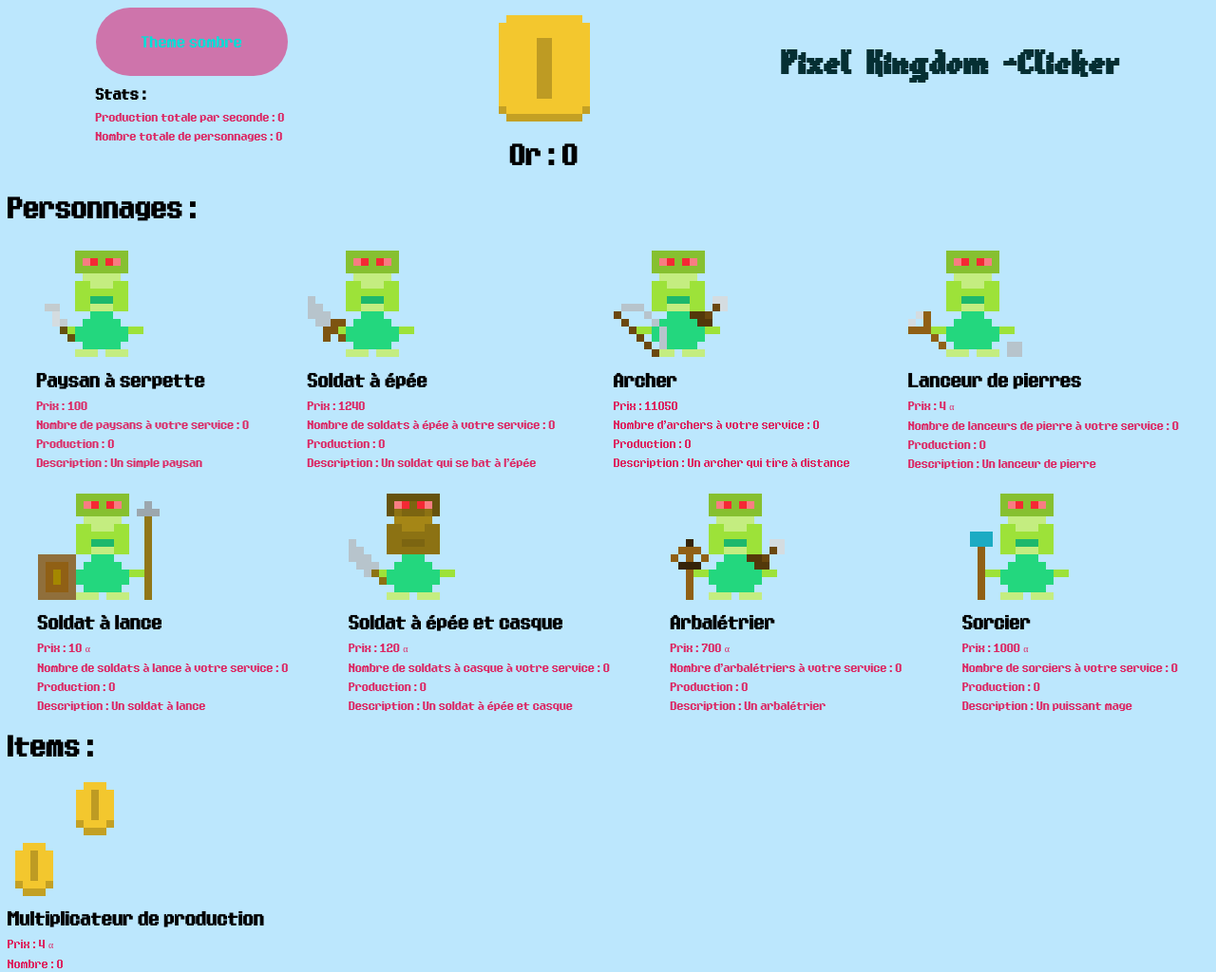
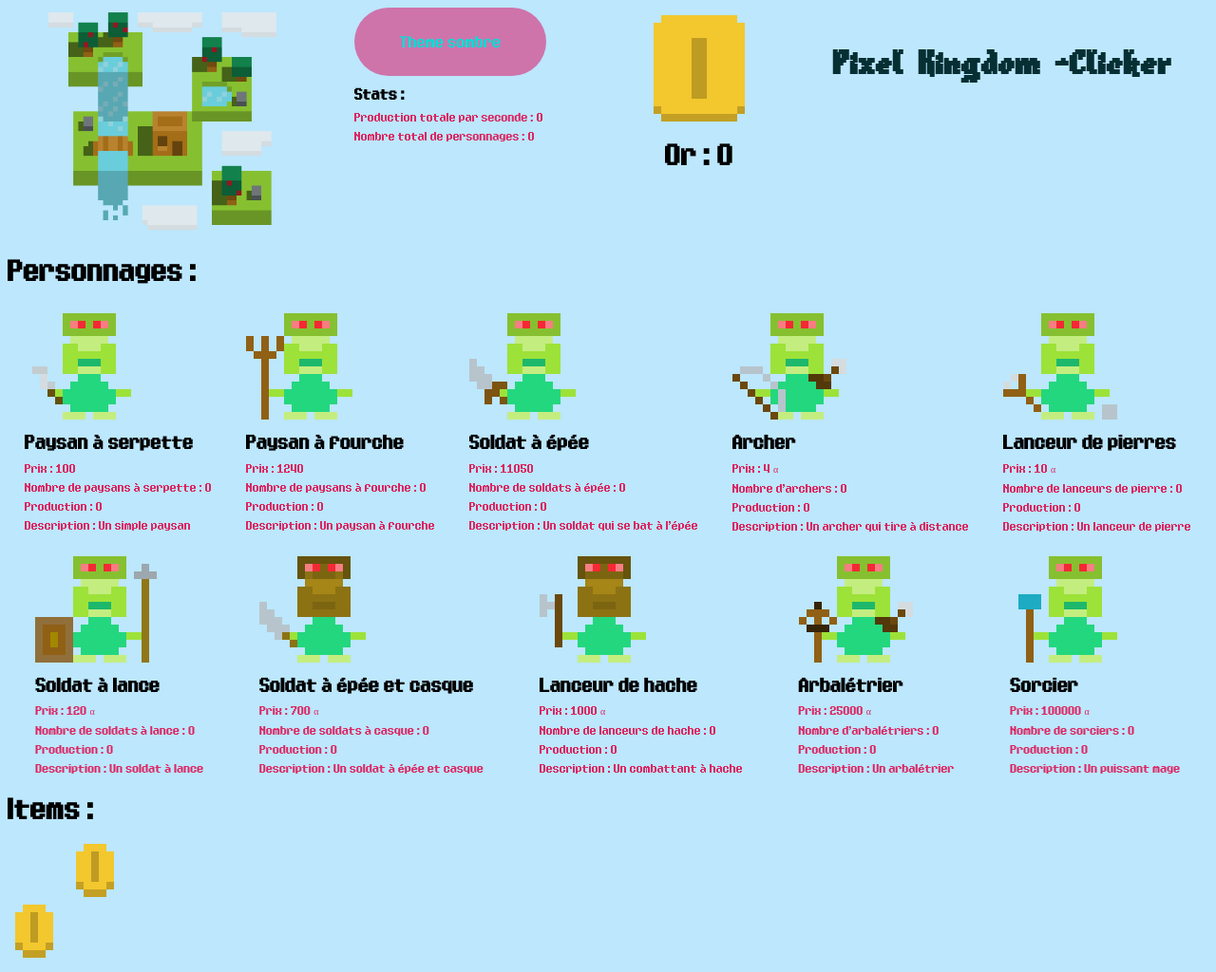
Before and after one commit to MaximeMRF/kingdom-clicker, a plain HTML site: page index.html in a window 1280 px wide. Shown: the top 1024 px of the page at 95% size. Drawn offline with Linux system fonts and the light colour scheme.

Commit message:
ajout de 2 personnages

```diff
--- a/index.css
+++ b/index.css
@@ -81,13 +81,17 @@ h3 {
     transform: scale(1.10);
     background: #2d7ac7;
 }
-img:hover {
-	 transform: scale(1);
+#MondeImg {
+	width: 250px;
+	height: 250px;
+}
+.Clic:hover {
+	transform: scale(1);
     transition-property: transform;
     transition-duration: 40ms;
     transform: scale(1.20);
 }
-img:active {
+.Clic:active {
 	transform: scale(1);
     transition-property: transform;
     transition-duration: 10ms;
--- a/index.html
+++ b/index.html
@@ -14,6 +14,7 @@
 </head>
 <body>
 	<header>
+	<img id="MondeImg" src="graphics/monde.png">
 	<div id="stats">
 		<div id="allBtn">
 			<!--<a target="_blank" rel="noopener noreferrer" href="https://ellevolaw.com/bqv" id="adBtn" class="btn" title="Regarder une pub">PUB</a>-->
@@ -21,13 +22,13 @@
 		    </div>
 		<h3>Stats :</h3>
 			<p>Production totale par seconde : <span id="prodTotale"></span></p>
-			<p>Nombre totale de personnages : <span id="persoTotale"></span></p>
+			<p>Nombre total de personnages : <span id="persoTotale"></span></p>
 			<!--<p>Bonus pub production x2 (Dure 30 secondes) : <span id="statBonusPub"></span></p>-->
 
 	</div>
 	<div>
 	<div id="gold">
-		<img id="or" src="graphics/or.png">
+		<img id="or" class="Clic" src="graphics/or.png">
     </div>
     <div id="afficheur">
         <h1>Or : <span id="affGold"></span></h1>
@@ -41,72 +42,92 @@
     <div id="Personnages">
 	 <div id="Personnages-colonne1">
     	<div id="Paysan">
-    	<img id="PaysanImg" src="graphics/paysan_serpette.png">
+    	<img id="PaysanImg" class="Clic" src="graphics/paysan_serpette.png">
     	<h2>Paysan à serpette</h2>
     	<p>Prix : <span id="prixPaysan"></span></p>
-    	<p>Nombre de paysans à votre service : <span id="nbPaysan"></span></p>
+    	<p>Nombre de paysans à serpette : <span id="nbPaysan"></span></p>
     	<p>Production : <span id="productionPaysan"></span> </p>
     	<p>Description : <span id="descPaysan"></span></p>
     	</div>
 
+		<div id="PaysanFourche">
+		<img id="PaysanFourcheImg" class="Clic" src="graphics/paysan_fourche.png">
+		<h2>Paysan à fourche</h2>
+		<p>Prix : <span id="prixPaysanF"></span></p>
+		<p>Nombre de paysans à fourche : <span id="nbPaysanF"></span></p>
+		<p>Production : <span id="productionPaysanF"></span> </p>
+		<p>Description : <span id="descPaysanF"></span></p>
+		</div>
+
     	<div id="SoldatEpee">
-    	<img id="SoldatEpeeImg" src="graphics/soldat_epee.png">
+    	<img id="SoldatEpeeImg" class="Clic" src="graphics/soldat_epee.png">
     	<h2>Soldat à épée</h2>
     	<p>Prix : <span id="prixSEpee"></span></p>
-    	<p>Nombre de soldats à épée à votre service : <span id="nbSEpee"></span></p>
+    	<p>Nombre de soldats à épée : <span id="nbSEpee"></span></p>
     	<p>Production : <span id="productionSEpee"></span> </p>
     	<p>Description : <span id="descSEpee"></span></p>
     	</div>
 
     	<div id="Archer">
-    	<img id="ArcherImg" src="graphics/archer2.png">
+    	<img id="ArcherImg" class="Clic" src="graphics/archer2.png">
     	<h2>Archer</h2>
     	<p>Prix : <span id="prixArcher"></span></p>
-    	<p>Nombre d'archers à votre service : <span id="nbArcher"></span></p>
+    	<p>Nombre d'archers : <span id="nbArcher"></span></p>
     	<p>Production : <span id="productionArcher"></span> </p>
     	<p>Description : <span id="descArcher"></span></p>
     	</div>
 
     	<div id="LanceurP">
-    	<img id="LanceurPImg" src="graphics/lanceur_pierre.png">
+    	<img id="LanceurPImg" class="Clic" src="graphics/lanceur_pierre.png">
     	<h2>Lanceur de pierres</h2>
     	<p>Prix : <span id="prixLP"></span></p>
-    	<p>Nombre de lanceurs de pierre à votre service : <span id="nbLP"></span></p>
+    	<p>Nombre de lanceurs de pierre : <span id="nbLP"></span></p>
     	<p>Production : <span id="productionLP"></span> </p>
     	<p>Description : <span id="descLP"></span></p>
 		</div>
 	 </div>
 	 <div id="Personnages-colonne2">
 		<div id="SoldatLance">
-			<img id="SoldatLanceImg" src="graphics/soldat_lance.png">
+			<img id="SoldatLanceImg" class="Clic" src="graphics/soldat_lance.png">
 			<h2>Soldat à lance</h2>
 			<p>Prix : <span id="prixSLance"></span></p>
-			<p>Nombre de soldats à lance à votre service : <span id="nbSLance"></span></p>
+			<p>Nombre de soldats à lance : <span id="nbSLance"></span></p>
 			<p>Production : <span id="productionSLance"></span> </p>
 			<p>Description : <span id="descSLance"></span></p>
 			</div>
 
 		<div id="SoldatEpeeCasque">
-			<img id="SoldatEpeeCasqueImg" src="graphics/soldat_epee_casque.png">
+			<img id="SoldatEpeeCasqueImg" class="Clic" src="graphics/soldat_epee_casque.png">
 			<h2>Soldat à épée et casque</h2>
 			<p>Prix : <span id="prixSCEpee"></span></p>
-			<p>Nombre de soldats à casque à votre service : <span id="nbSCEpee"></span></p>
+			<p>Nombre de soldats à casque : <span id="nbSCEpee"></span></p>
 			<p>Production : <span id="productionSCEpee"></span> </p>
 			<p>Description : <span id="descSCEpee"></span></p>
 			</div>
+
+		<div id="LanceurHache">
+			<img id="LanceurHacheImg" class="Clic" src="graphics/lanceur_hache.png">
+			<h2>Lanceur de hache</h2>
+			<p>Prix : <span id="prixLanceurH"></span></p>
+			<p>Nombre de lanceurs de hache : <span id="nbLanceurH"></span></p>
+			<p>Production : <span id="productionLanceurH"></span> </p>
+			<p>Description : <span id="descLanceurH"></span></p>
+			</div>
+
 		<div id="arbaletrier">
-			<img id="ArbaletrierImg" src="graphics/arbaletrier.png">
+			<img id="ArbaletrierImg" class="Clic" src="graphics/arbaletrier.png">
 			<h2>Arbalétrier</h2>
 			<p>Prix : <span id="prixArbaletrier"></span></p>
-			<p>Nombre d'arbalétriers à votre service : <span id="nbArbaletrier"></span></p>
+			<p>Nombre d'arbalétriers : <span id="nbArbaletrier"></span></p>
 			<p>Production : <span id="productionArbaletrier"></span> </p>
 			<p>Description : <span id="descArbaletrier"></span></p>
 			</div>
+
 		<div id="sorcier">
-			<img id="SorcierImg" src="graphics/sorcier.png">
+			<img id="SorcierImg" class="Clic" src="graphics/sorcier.png">
 			<h2>Sorcier</h2>
 			<p>Prix : <span id="prixSorcier"></span></p>
-			<p>Nombre de sorciers à votre service : <span id="nbSorcier"></span></p>
+			<p>Nombre de sorciers : <span id="nbSorcier"></span></p>
 			<p>Production : <span id="productionSorcier"></span> </p>
 			<p>Description : <span id="descSorcier"></span></p>
 			</div>
@@ -116,7 +137,7 @@
    <h1>Items : </h1>
    <div id="Items">
    		<div id="multipliProd">
-   			<img id ="multipliProdImg"src="graphics/doubleur_or.png">
+   			<img id ="multipliProdImg" class="Clic" src="graphics/doubleur_or.png">
    				<h2>Multiplicateur de production</h2>
 				   <p>Prix : <span id="prixMultiProd"></span></p>
 				   <p>Nombre : <span id="nbMultiProd"></span></p>
--- a/index.js
+++ b/index.js
@@ -1,6 +1,6 @@
 document.addEventListener("DOMContentLoaded",() => {
 let Or = 0; // initialisation de l'or
-const allObjects = [paysanSerpette,soldatEpee,archer,lanceur,soldatLance,soldatEpeeCasque,arbaletrier,sorcier,multiplicateur];
+const allObjects = [paysanSerpette,paysanFourche,soldatEpee,archer,lanceur,soldatLance,soldatEpeeCasque,lanceurHache,arbaletrier,sorcier,multiplicateur];
 // On met tout les personnages dans un tableau qui nous permettra de mieux les manipuler
 // notamment avec un forEach
 let bonus = true;  // bonus fonctionne avec la fonction pub
@@ -10,8 +10,8 @@ document.body.style.backgroundColor = "#bce7fd"; // pour gérer le darktheme
     //let statProd =0;
     //allObjects.forEach((e)=>statProd += e.production)
     //console.log(statProd)
-document.getElementById('prodTotale').innerHTML = (soldatEpee.production + paysanSerpette.production+ archer.production+ lanceur.production+ soldatLance.production+ soldatEpeeCasque.production+ arbaletrier.production+sorcier.production)*multiplicateur.production;
-document.getElementById('persoTotale').innerHTML =(paysanSerpette.nombre + soldatEpee.nombre + archer.nombre + lanceur.nombre + soldatLance.nombre + soldatEpeeCasque.nombre+ arbaletrier.nombre+sorcier.nombre);
+document.getElementById('prodTotale').innerHTML = (soldatEpee.production + paysanFourche.production + paysanSerpette.production+ archer.production+ lanceur.production+ soldatLance.production+ soldatEpeeCasque.production+ lanceurHache.production + arbaletrier.production+sorcier.production)*multiplicateur.production;
+document.getElementById('persoTotale').innerHTML =(paysanSerpette.nombre + paysanFourche.nombre + soldatEpee.nombre + archer.nombre + lanceur.nombre + soldatLance.nombre + soldatEpeeCasque.nombre + lanceurHache.nombre + arbaletrier.nombre+sorcier.nombre);
 /*if (bonus === true) {
   document.getElementById('statBonusPub').innerHTML ='Désactivé';
 }
@@ -99,6 +99,10 @@ const acheterPersonnage=(personnage)=> {
 document.getElementById('PaysanImg').addEventListener('click', acheterPaysan=()=> {
     acheterPersonnage(paysanSerpette);
     });
+// acheter un paysan à fourche
+document.getElementById('PaysanFourcheImg').addEventListener('click', acheterPaysanFourche=()=> {
+    acheterPersonnage(paysanFourche);
+    });
 // acheter un soldat à épée
 document.getElementById('SoldatEpeeImg').addEventListener('click', acheterSoldatEpee=()=> {
     acheterPersonnage(soldatEpee);
@@ -118,6 +122,10 @@ document.getElementById('SoldatLanceImg').addEventListener('click', acheterSolda
 //acheter un soldat à épée et casque
 document.getElementById('SoldatEpeeCasqueImg').addEventListener('click', acheterSoldatEpeeCasque=()=> {
     acheterPersonnage(soldatEpeeCasque);
+    });
+//acheter un soldat à épée et casque
+document.getElementById('LanceurHacheImg').addEventListener('click', acheterSoldatEpeeCasque=()=> {
+    acheterPersonnage(lanceurHache);
     });
 //acheter un arbalétrier
 document.getElementById('ArbaletrierImg').addEventListener('click', acheterArbaletrier=()=> {
@@ -150,7 +158,7 @@ document.getElementById('multipliProdImg').addEventListener('click', acheterMult
 window.addEventListener("beforeunload", function () {
 	// sauvegarder dans le localstorage la variable Or
 	localStorage.setItem("Or", JSON.stringify(Or));
-	// sauvegarder les personnages et items
+    // sauvegarder les personnages et items
     allObjects.forEach((e)=>localStorage.setItem(e.key, JSON.stringify(e)));
 });
 setInterval(travailPersonnages, 1000);     // code asynchrone pour dire que la function
--- a/objects/Personnages.js
+++ b/objects/Personnages.js
@@ -21,13 +21,15 @@ class Personnage {
       }
     }
  // création des personnages
- const paysanSerpette = new Personnage(100,1.15, 0, 0,1,"Un simple paysan",'prixPaysan','nbPaysan','productionPaysan','descPaysan','Paysan');
- const soldatEpee = new Personnage(1240,1.15, 0, 0,8,"Un soldat qui se bat à l'épée",'prixSEpee','nbSEpee','productionSEpee','descSEpee','SoldatEpee');
- const archer = new Personnage(11050,1.15, 0, 0,30,"Un archer qui tire à distance",'prixArcher','nbArcher','productionArcher','descArcher','Archer');
- const lanceur = new Personnage(421000,1.15, 0, 0,100,"Un lanceur de pierre",'prixLP','nbLP','productionLP','descLP','Lanceur');
- const soldatLance = new Personnage(1000000,1.15, 0, 0,240,"Un soldat à lance",'prixSLance','nbSLance','productionSLance','descSLance','SoldatLance');
- const soldatEpeeCasque = new Personnage(12000000,1.15, 0, 0,1000,"Un soldat à épée et casque",'prixSCEpee','nbSCEpee','productionSCEpee','descSCEpee','SoldatEpeeCasque');
- const arbaletrier = new Personnage(70000000,1.15, 0, 0,5200,"Un arbalétrier","prixArbaletrier","nbArbaletrier","productionArbaletrier","descArbaletrier",'Arbaletrier');
- const sorcier = new Personnage(100000000,1.15,0,0,12500,"Un puissant mage","prixSorcier","nbSorcier","productionSorcier","descSorcier",'Sorcier');
+const paysanSerpette = new Personnage(100,1.15, 0, 0,1,"Un simple paysan",'prixPaysan','nbPaysan','productionPaysan','descPaysan','Paysan');
+const paysanFourche = new Personnage(1240,1.15, 0, 0,8,"Un paysan à fourche",'prixPaysanF','nbPaysanF','productionPaysanF','descPaysanF','PaysanFourche');
+const soldatEpee = new Personnage(11050,1.15, 0, 0,30,"Un soldat qui se bat à l'épée",'prixSEpee','nbSEpee','productionSEpee','descSEpee','SoldatEpee');
+const archer = new Personnage(421000,1.15, 0, 0,100,"Un archer qui tire à distance",'prixArcher','nbArcher','productionArcher','descArcher','Archer');
+const lanceur = new Personnage(1000000,1.15, 0, 0,240,"Un lanceur de pierre",'prixLP','nbLP','productionLP','descLP','Lanceur');
+const soldatLance = new Personnage(12000000,1.15, 0, 0,1000,"Un soldat à lance",'prixSLance','nbSLance','productionSLance','descSLance','SoldatLance');
+const soldatEpeeCasque = new Personnage(70000000,1.15, 0, 0,6200,"Un soldat à épée et casque",'prixSCEpee','nbSCEpee','productionSCEpee','descSCEpee','SoldatEpeeCasque');
+const lanceurHache = new Personnage(100000000,1.15,0,0,20500,"Un combattant à hache","prixLanceurH","nbLanceurH","productionLanceurH","descLanceurH",'LanceurHache');
+const arbaletrier = new Personnage(2500000000,1.15, 0, 0,1004050,"Un arbalétrier","prixArbaletrier","nbArbaletrier","productionArbaletrier","descArbaletrier",'Arbaletrier');
+const sorcier = new Personnage(10000000000,1.15,0,0,9506000,"Un puissant mage","prixSorcier","nbSorcier","productionSorcier","descSorcier",'Sorcier');
  // création des items
- const multiplicateur = new Personnage(400000,1050,0,1,1,"Multiplie la production",'prixMultiProd','nbMultiProd','effetMultiProd','descMultiProd','MultiplicateurProduction');
+const multiplicateur = new Personnage(400000,15,0,1,1,"Multiplie la production",'prixMultiProd','nbMultiProd','effetMultiProd','descMultiProd','MultiplicateurProduction');
```
Also changed, not shown: graphics/lanceur_hache.png (added), graphics/monde.png (added), graphics/paysan_fourche.png (added).
